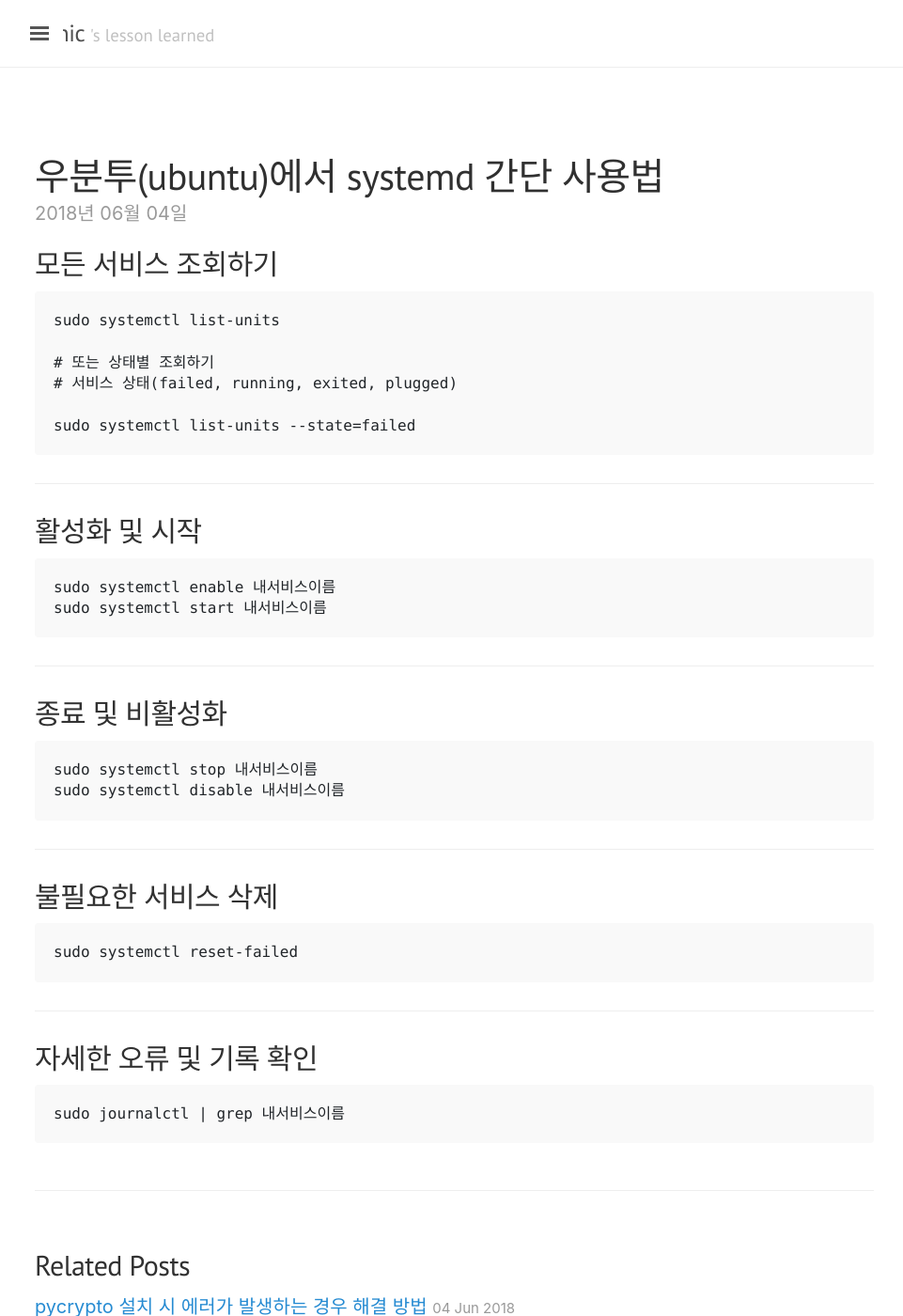
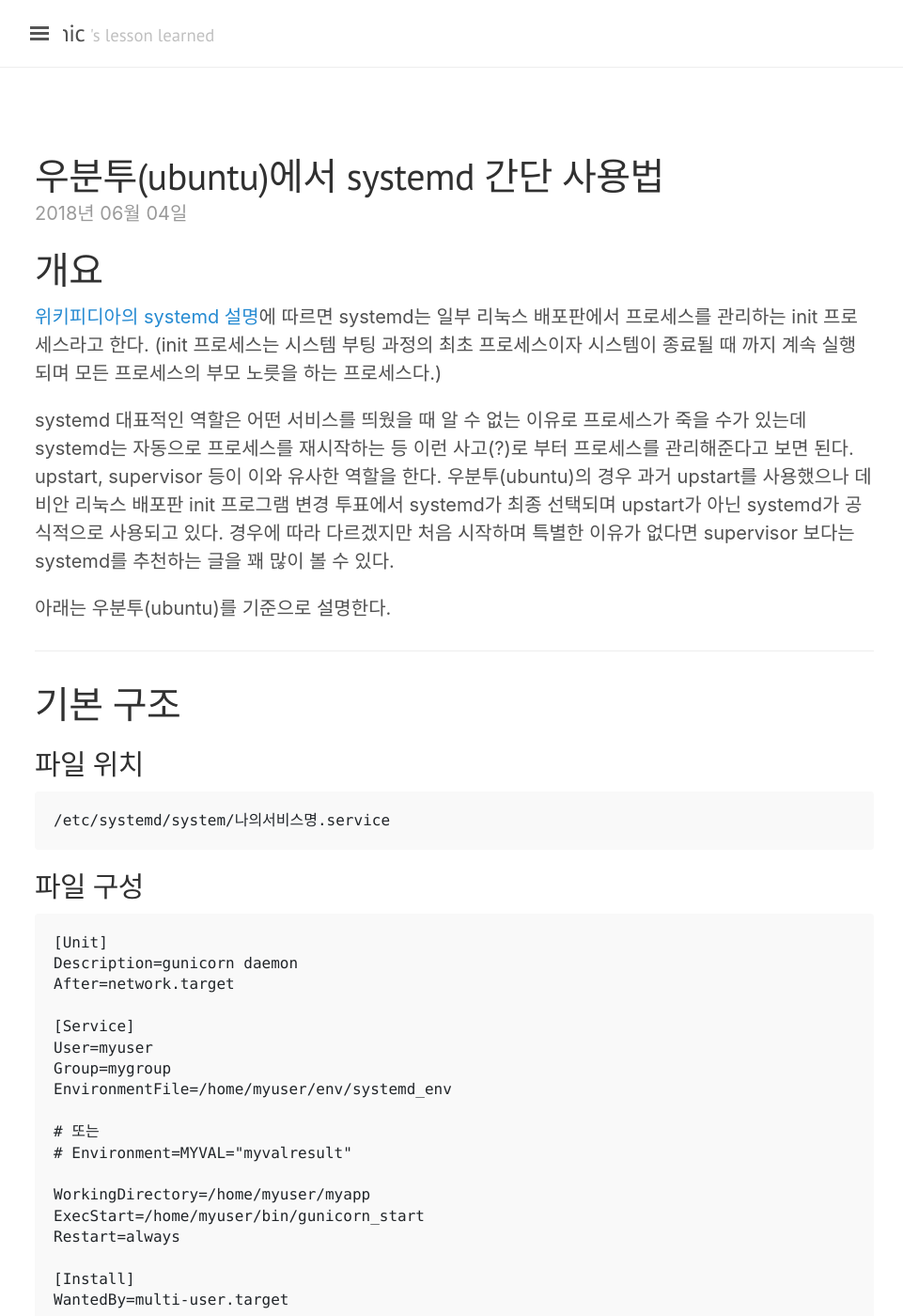
Before and after one commit to jwkcp/jwkcp.github.com, a Jekyll site: the page built from _posts/2018-06-04-systemd-simple-usage.md, in a window 1280 px wide and 1400 px high. Shown: the whole window at 94% size, without its empty margins (3-964 px from the left). Built offline with Jekyll 4.4.1, drawn with Linux system fonts in a browser that asks for light colours; nearby versions of some CDN libraries; comment, search, counter and statistics services are not loaded; some of the changed text lies outside the part shown.

Commit message:
내용 추가

```diff
--- a/_posts/2018-06-04-systemd-simple-usage.md
+++ b/_posts/2018-06-04-systemd-simple-usage.md
@@ -3,6 +3,55 @@ layout: post
 title: 우분투(ubuntu)에서 systemd 간단 사용법
 tags: ubuntu systemd
 comments: true
+---
+
+# 개요
+[위키피디아의 systemd 설명](https://ko.wikipedia.org/wiki/Systemd)에 따르면 systemd는 일부 리눅스 배포판에서 프로세스를 관리하는 init 프로세스라고 한다. (init 프로세스는 시스템 부팅 과정의 최초 프로세스이자 시스템이 종료될 때 까지 계속 실행되며 모든 프로세스의 부모 노릇을 하는 프로세스다.)
+
+systemd 대표적인 역할은 어떤 서비스를 띄웠을 때 알 수 없는 이유로 프로세스가 죽을 수가 있는데 systemd는 자동으로 프로세스를 재시작하는 등 이런 사고(?)로 부터 프로세스를 관리해준다고 보면 된다. upstart, supervisor 등이 이와 유사한 역할을 한다. 우분투(ubuntu)의 경우 과거 upstart를 사용했으나 데비안 리눅스 배포판 init 프로그램 변경 투표에서 systemd가 최종 선택되며 upstart가 아닌 systemd가 공식적으로 사용되고 있다. 경우에 따라 다르겠지만 처음 시작하며 특별한 이유가 없다면 supervisor 보다는 systemd를 추천하는 글을 꽤 많이 볼 수 있다.
+
+아래는 우분투(ubuntu)를 기준으로 설명한다.
+
+---
+
+# 기본 구조
+## 파일 위치
+~~~
+/etc/systemd/system/나의서비스명.service
+~~~
+
+## 파일 구성
+~~~
+[Unit]
+Description=gunicorn daemon
+After=network.target
+
+[Service]
+User=myuser
+Group=mygroup
+EnvironmentFile=/home/myuser/env/systemd_env
+
+# 또는
+# Environment=MYVAL="myvalresult"
+
+WorkingDirectory=/home/myuser/myapp
+ExecStart=/home/myuser/bin/gunicorn_start
+Restart=always
+
+[Install]
+WantedBy=multi-user.target
+~~~
+
+## 알아두기
+다른 프로그램도 마찬가지이겠지만 Django를 사용할 경우 SECRET_KEY나 데이터베이스 연결정보, DJANGO_SETTINGS_MODULE, DJANGO_WSGI_MODULE 등의 값을 환경변수에서 불러다 쓰도록 구현할 때가 있다. 이때 .bashrc 등에 export ... 식으로 환경변수를 입력해두고 이를 불러서 쓴다. 하지만 쉘에서 실행할 때는 정상적으로 환경변수를 불러왔더라도 systemd에서 이 환경변수를 제대로 불러오지 못해 문제가 생기는 일을 경험했다면 위 파일 구성에서 **Environment**나 **EnvironmentFile**를 이용하면 된다. 환경변수가 몇 개 되지 않는다면 **Environment**를 이용해도 될 것이고, 환경변수가 많아 별도로 깔끔하게 관리하고 싶다면 **EnvironmentFile**을 이용해보자. **EnvironmentFile**에서 불러오는 파일은 아래와 같이 키-값의 형태로 각 항목은 개행으로 구분해주면 된다.
+
+*예시*
+~~~
+SECRET_KEY="23j09jf09asdjf923789249fhnakfjaklsdfhas"
+DB_NAME=mydb
+DB_USER=myuser
+~~~
+
 ---
 
 ## 모든 서비스 조회하기
```
